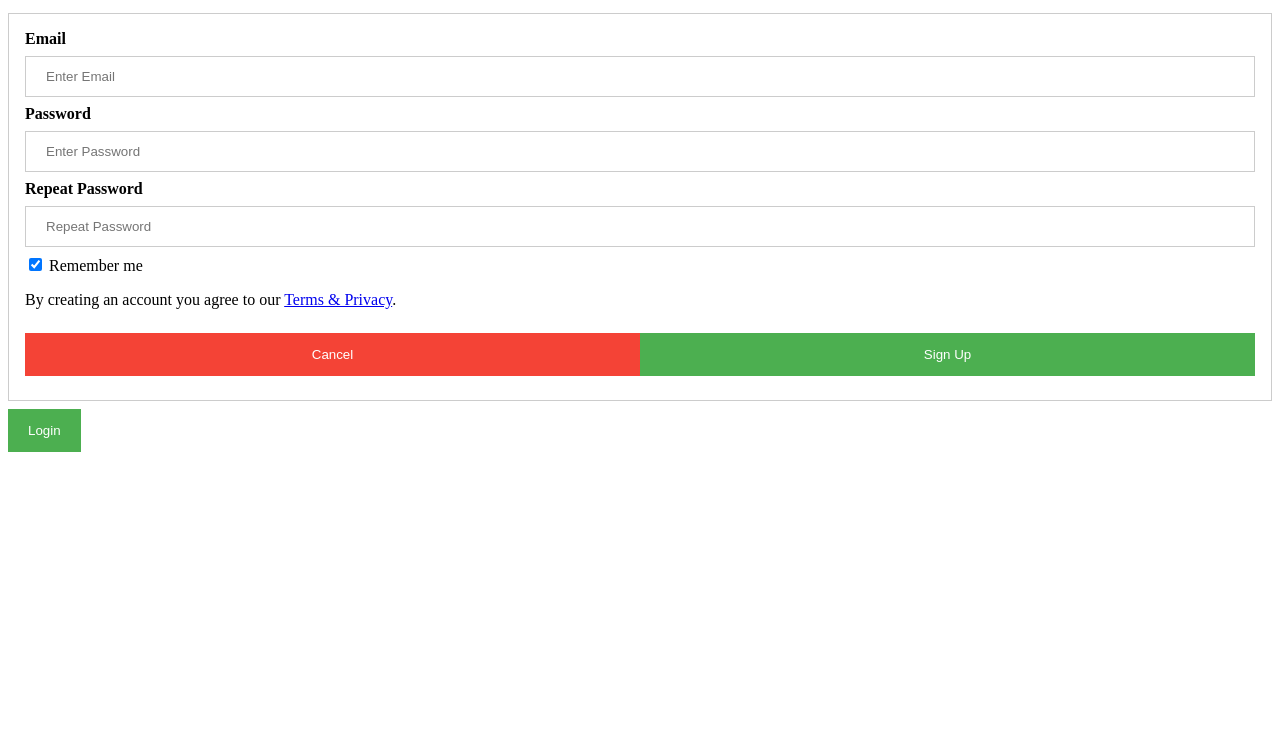
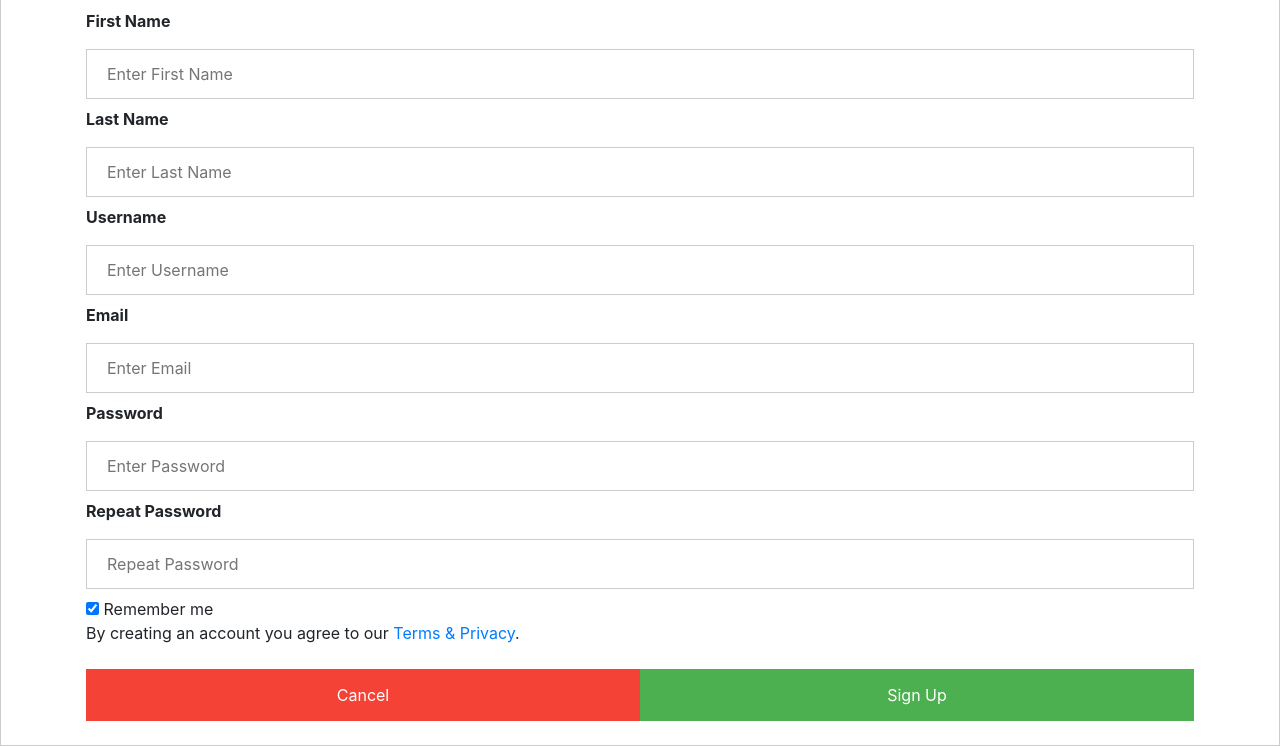
Before and after one commit to SCRW-Project2/Project2, a website: page public/landing_page.html in a window 1280 px wide. Shown: the part 54-800 px from the top of the page. Drawn offline with nearby package versions, Linux system fonts and the light colour scheme.

Commit message:
added logic for database storage or user login

```diff
--- a/public/landing_page.html
+++ b/public/landing_page.html
@@ -1,5 +1,14 @@
 <!DOCTYPE html>
 <html>
+<head>
+  <meta charset="UTF-8">
+  <title>Blog - Express</title>
+  <!-- Latest compiled and minified CSS & JS -->
+  <link href="https://maxcdn.bootstrapcdn.com/bootswatch/3.3.7/flatly/bootstrap.min.css" rel="stylesheet">
+  <script src="https://code.jquery.com/jquery.js"></script>
+  <script src="https://maxcdn.bootstrapcdn.com/bootstrap/3.3.6/js/bootstrap.min.js"></script>
+</head>
+
 <style>
 /* Full-width input fields */
 input[type=text], input[type=password] {
@@ -179,29 +188,39 @@ button {
 
 <h2>Signup Form</h2>
 
-<form action="/action_page.php" style="border:1px solid #ccc">
+<form style="border:1px solid #ccc" id="login-form">
   <div class="container">
+
+    <label><b>First Name</b></label>
+    <input class = "first-name" type="text" placeholder="Enter First Name" name="first-name" required>
+
+    <label><b>Last Name</b></label>
+    <input class = "last-name" type="text" placeholder="Enter Last Name" name="last-name" required>
+
+    <label><b>Username</b></label>
+    <input class="uname" type="text" placeholder="Enter Username" name="uname" required>
+
     <label><b>Email</b></label>
-    <input type="text" placeholder="Enter Email" name="email" required>
+    <input class = "email" type="text" placeholder="Enter Email" name="email" required>
 
     <label><b>Password</b></label>
-    <input type="password" placeholder="Enter Password" name="psw" required>
+    <input class = "password" type="password" placeholder="Enter Password" name="psw" required>
 
     <label><b>Repeat Password</b></label>
-    <input type="password" placeholder="Repeat Password" name="psw-repeat" required>
+    <input class = "password2" type="password" placeholder="Repeat Password" name="psw-repeat"required>
     <input type="checkbox" checked="checked"> Remember me
     <p>By creating an account you agree to our <a href="#">Terms & Privacy</a>.</p>
 
     <div class="clearfix">
       <button type="button" class="cancelbtn">Cancel</button>
-      <button type="submit" class="signupbtn">Sign Up</button>
+      <button type="submit" class="signupbtn" id="submit-form">Sign Up</button>
     </div>
   </div>
 </form>
 
-<button onclick="document.getElementById('id01').style.display='block'" style="width:auto;">Login</button>
+<!-- <button onclick="document.getElementById('id01').style.display='block'" style="width:auto;">Login</button> -->
 
-<div id="id01" class="modal">
+<!-- <div id="id01" class="modal">
 
   <form class="modal-content animate" action="/action_page.php">
     <div class="imgcontainer">
@@ -211,12 +230,12 @@ button {
 
     <div class="container">
       <label><b>Username</b></label>
-      <input type="text" placeholder="Enter Username" name="uname" required>
+      <input id="uname" type="text" placeholder="Enter Username" name="uname" required>
 
       <label><b>Password</b></label>
-      <input type="password" placeholder="Enter Password" name="psw" required>
+      <input id="password" type="password" placeholder="Enter Password" name="psw" required>
 
-      <button type="submit">Login</button>
+      <button id="submit" type="submit">Login</button>
       <input type="checkbox" checked="checked"> Remember me
     </div>
 
@@ -225,9 +244,9 @@ button {
       <span class="psw">Forgot <a href="#">password?</a></span>
     </div>
   </form>
-</div>
+</div> -->
 
-<script>
+<!-- <script>
 // Get the modal
 var modal = document.getElementById('id01');
 
@@ -237,7 +256,8 @@ window.onclick = function(event) {
         modal.style.display = "none";
     }
 }
-</script>
+-->
+<script src="assets/js/landing_page.js" type="text/javascript"></script>
 
 </body>
 </html>
```
Also changed, not shown: routes/login-routes.js (added, +23 -0 lines).
